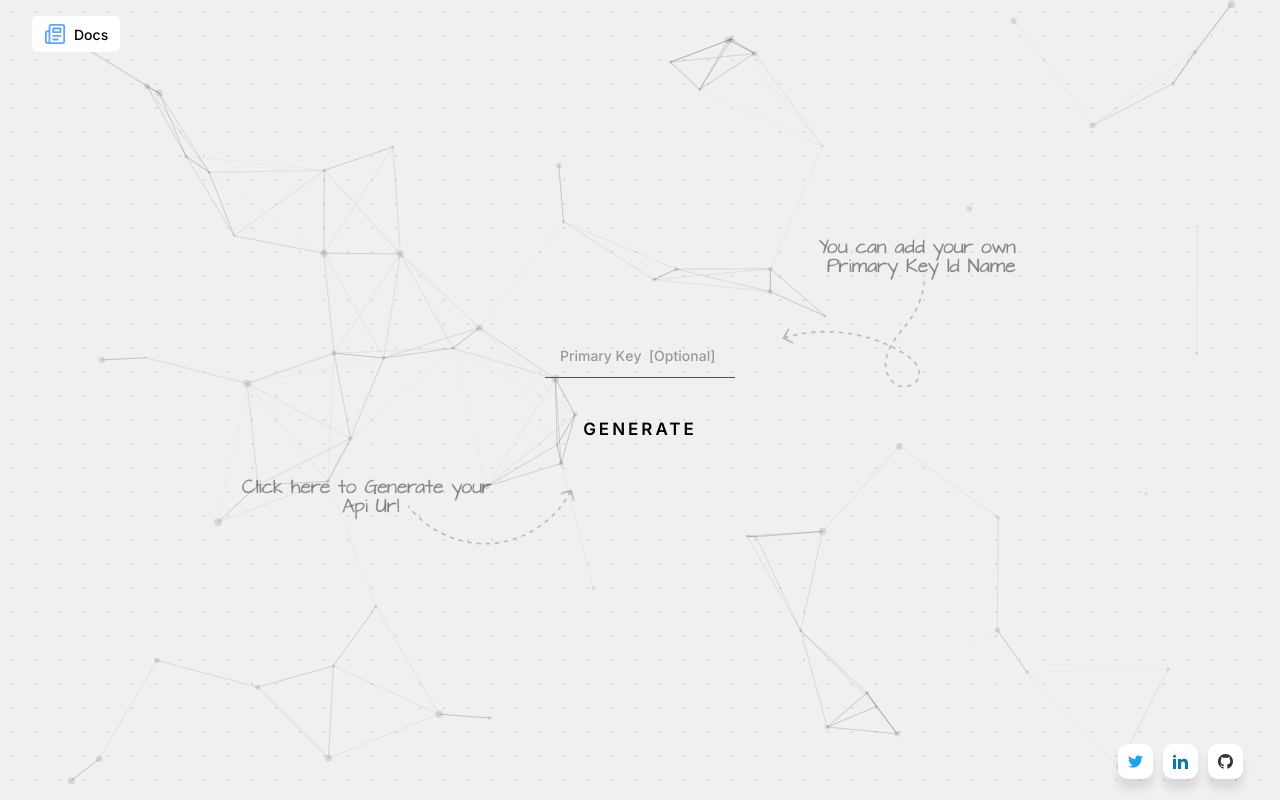
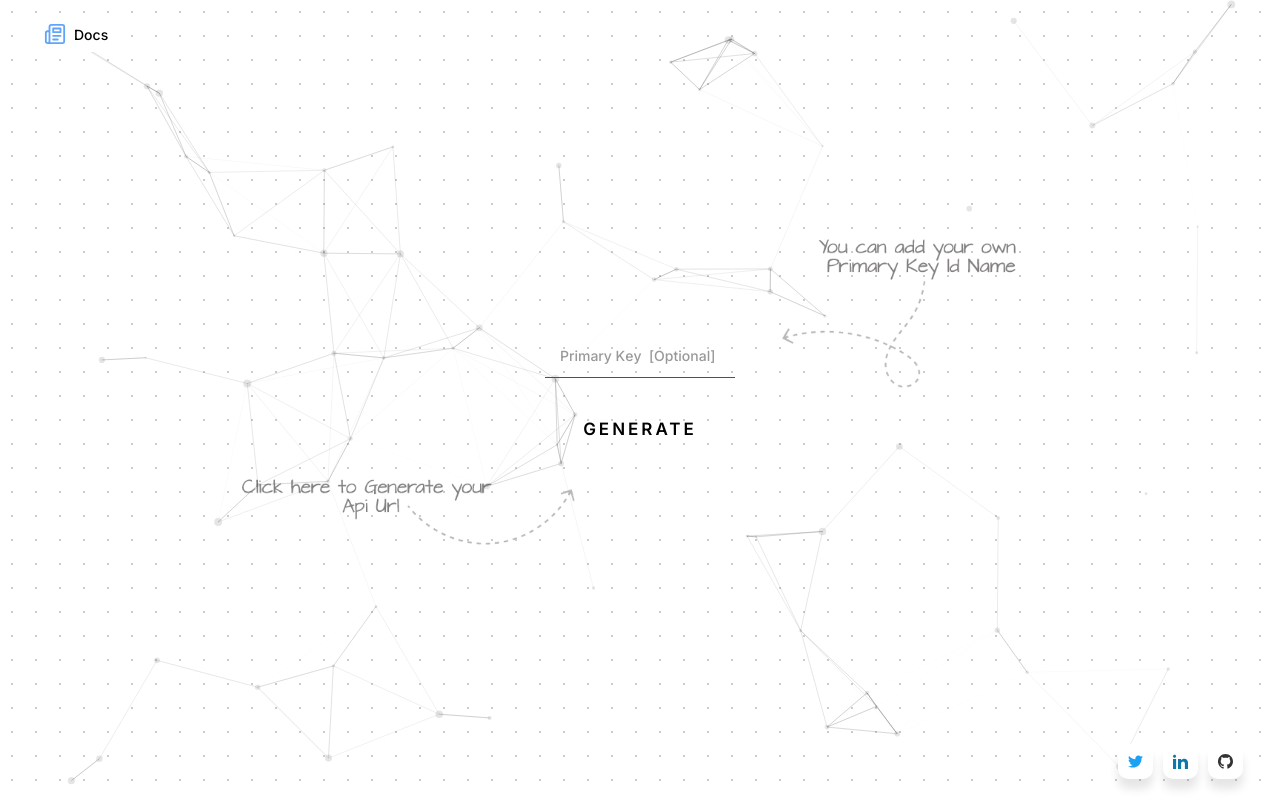
Before and after one commit to siddhld/Easybackend-UI, a Next.js app: page / in a window 1280 px wide. Built offline with nearby package versions, Linux system fonts and the light colour scheme.

Commit message:
Improved UI

```diff
--- a/src/app/layout.tsx
+++ b/src/app/layout.tsx
@@ -20,8 +20,8 @@ export default function RootLayout({
     <html lang="en">
       <body className={inter.className}>
         <PolkaDotBackground
-          dotColor="rgba(0, 0, 0, 0.1)"
-          backgroundColor="#f0f0f0"
+          dotColor="rgba(0, 0, 0, 0.2)"
+          backgroundColor="#ffffff"
           dotSize={1}
           dotSpacing={24}
         >
--- a/src/components/ParticlesBackground.tsx
+++ b/src/components/ParticlesBackground.tsx
@@ -46,7 +46,7 @@ const ParticlesBackground = () => {
             repulse: {
               distance: 100,
               duration: 0.4,
-              size: 50,
+              size: 20,
               speed: 0.4,
             },
           },
```
